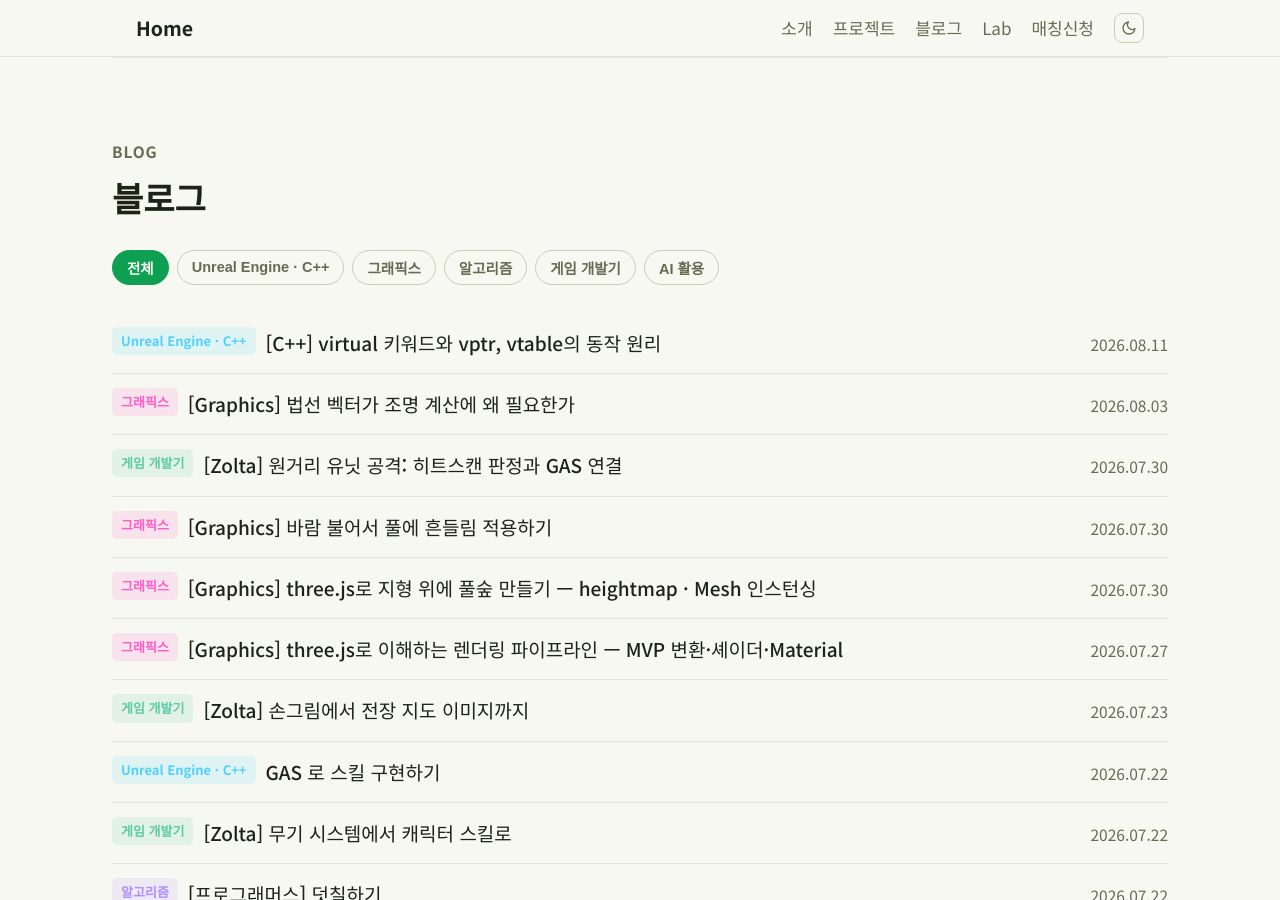
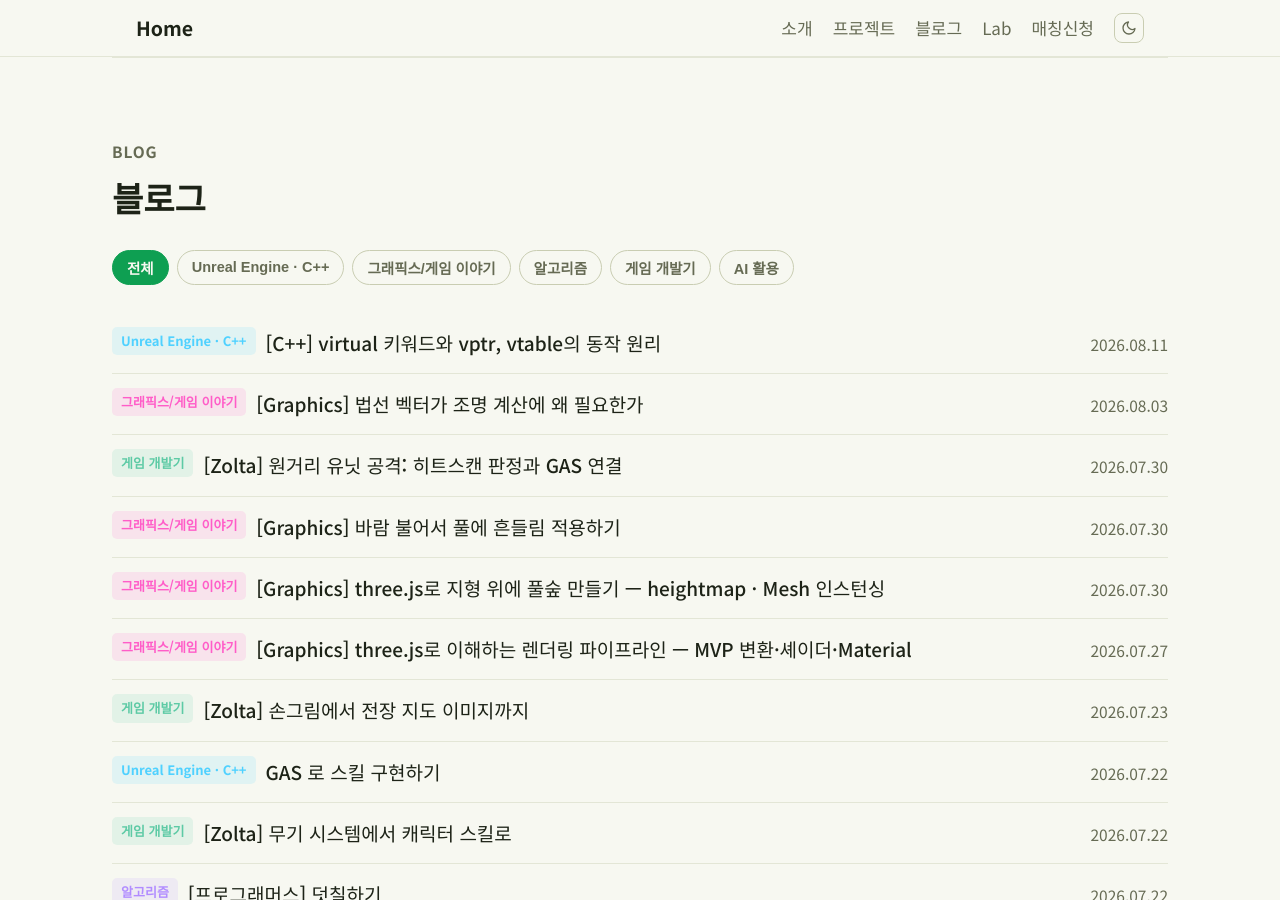
Before and after one commit to skamo3/skamo3.github.io, a Jekyll site: the page built from blog/index.html, in a window 1280 px wide and 900 px high. Built offline with Jekyll 4.4.1, drawn with Linux system fonts in a browser that asks for light colours.

Commit message:
graphics 카테고리 라벨을 '그래픽스/게임 이야기'로 확장
렌더링 글 외에 게임 개발 일반 지식 글(Panning 등)도 함께 담기고 있어
라벨 범위를 넓힌다.

Co-Authored-By: Claude Opus 5 <noreply@anthropic.com>

```diff
--- a/_data/blog_categories.yml
+++ b/_data/blog_categories.yml
@@ -2,7 +2,7 @@ unreal:
   label: "Unreal Engine · C++"
   color: "#4FD1FF"
 graphics:
-  label: 그래픽스
+  label: "그래픽스/게임 이야기"
   color: "#FF5DC8"
 algorithm:
   label: 알고리즘
```
